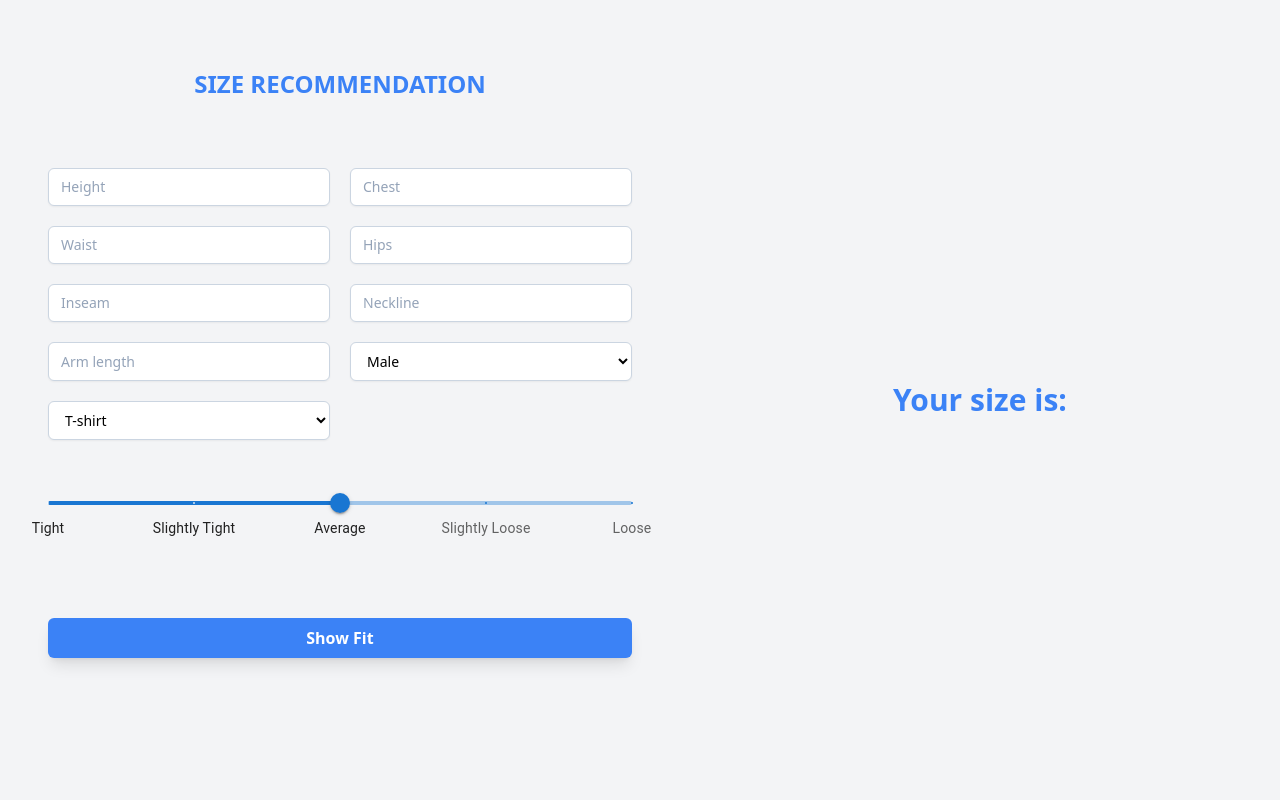
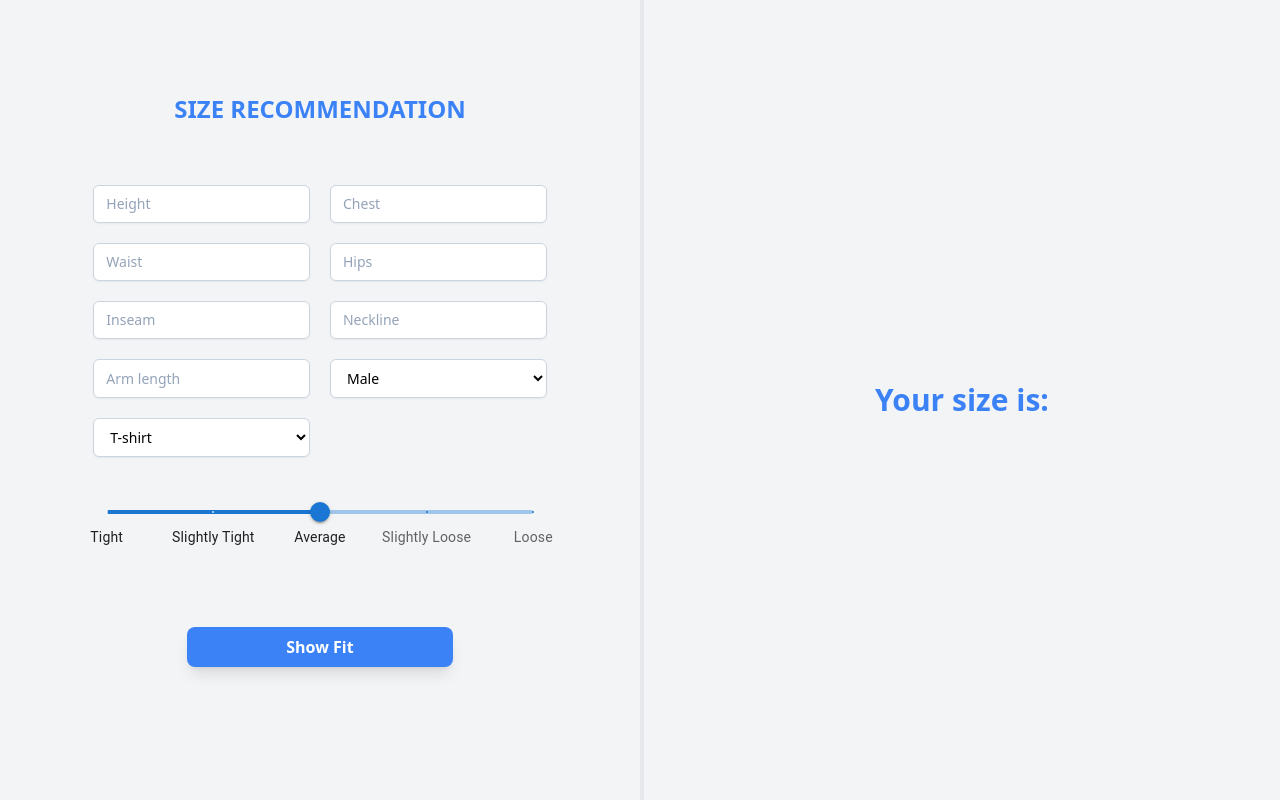
Before and after one commit to O-Gamal/size-recommendation, a React (Create React App) app: page / in a window 1280 px wide. Built offline with nearby package versions, Linux system fonts and the light colour scheme.

Commit message:
updating page style

```diff
--- a/src/App.js
+++ b/src/App.js
@@ -9,7 +9,7 @@ function App() {
     setSizeLabel(data)
   }
   return (
-    <div className="flex fixed p-0 m-0 w-full h-full bg-gray-100">
+    <div className="grid grid-cols-2 p-0 m-0 w-full h-full bg-gray-100 fixed">
       <Input parentCallback = {handleCallback}/>
       <Output size={sizeLabel} />
     </div>
--- a/src/components/Input.js
+++ b/src/components/Input.js
@@ -1,6 +1,7 @@
 import React, { useState } from "react";
 import Slider from "@mui/material/Slider";
 import sizechart from '../sizechart.json';
+
 
 const marks = [
   {
@@ -34,7 +35,6 @@ const garmentsMale = ["Shirt", "T-shirt", "Jacket", "Blazer", "Pants"]
 const garmentsFemale = ["Blouse", "Dress", "Jacket", "Pants", "Skirt"]
 const topGarments = ["Blouse", "Shirt", "T-shirt", "Blazer", "Jacket", "Dress"]
 const bottomGarments = ["Pants", "Skirt"]
-
 
 
 function Input(props) {
@@ -102,11 +102,12 @@ function Input(props) {
   };
 
   return (
-    <div className="flex-auto w-60 flex flex-col p-12">
-      <h1 className="text-center text-blue-500 uppercase align-top font-bold text-2xl m-5">
+    <div className="flex items-center justify-center ">
+      <div className="flex flex-col items-center justify-center w-5/6 mt-5">
+        <h1 className="text-center text-blue-500 uppercase font-bold text-2xl m-5">
           Size Recommendation
         </h1>
-      <form id="measurements" className="my-12 grid grid-cols-2 gap-5">
+        <form id="measurements" className="my-10 grid grid-cols-2 gap-5 px-10 w-full">
           <input
             className="input-filed"
             type="number"
@@ -187,10 +188,14 @@ function Input(props) {
           max={5}
           key={style}
           onChange={(e)=> setStyle (e.target.value)}
+          sx={{
+            width: "80%",
+          }}
         />
 
+
         <button
-        className="my-20 text-white font-semibold block w-full py-2 bg-blue-500 rounded-md text-m shadow-lg focus:outline-none hover:bg-gray-100 hover:ring-2 hover:ring-blue-500 hover:text-blue-500"
+          className="my-20 w-1/2 text-white font-semibold block py-2 bg-blue-500 rounded-lg text-m shadow-lg focus:outline-none hover:bg-gray-100 hover:ring-2 hover:ring-blue-500 hover:text-blue-500"
           type="submit"
           form="measurements"
           onClick={onSubmit}
@@ -198,6 +203,7 @@ function Input(props) {
           Show Fit
         </button>
       </div>
+    </div>
   );
 }
 
--- a/src/components/Output.js
+++ b/src/components/Output.js
@@ -3,10 +3,9 @@ import Two from 'two.js';
 
 function Output(props) {
   return (
-    <div className="flex flex-auto flex-col items-center justify-center w-40">
+    <div className="flex flex-col items-center justify-center w-50 border-l-4">
       <div className="text-blue-500 m-3 text-3xl font-bold">Your size is:</div>
       <div className="text-blue-500 text-5xl uppercase ">{props.size}</div>
-
     </div>
   );
 }
```
Lines whose indentation alone changed are shown as unchanged.
